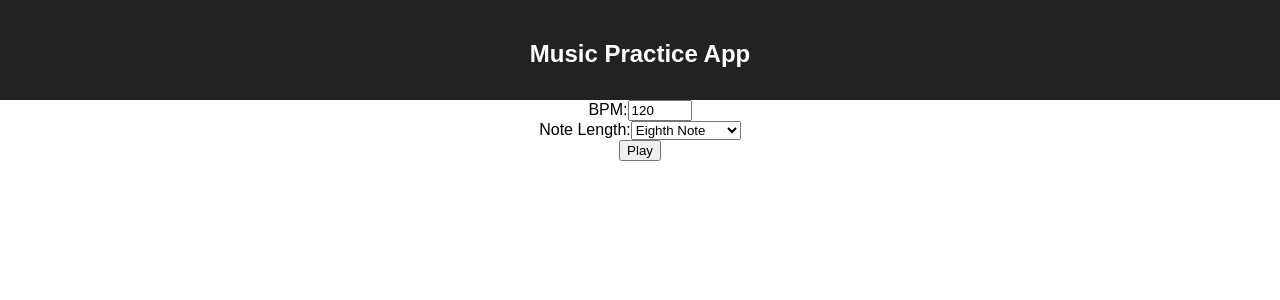
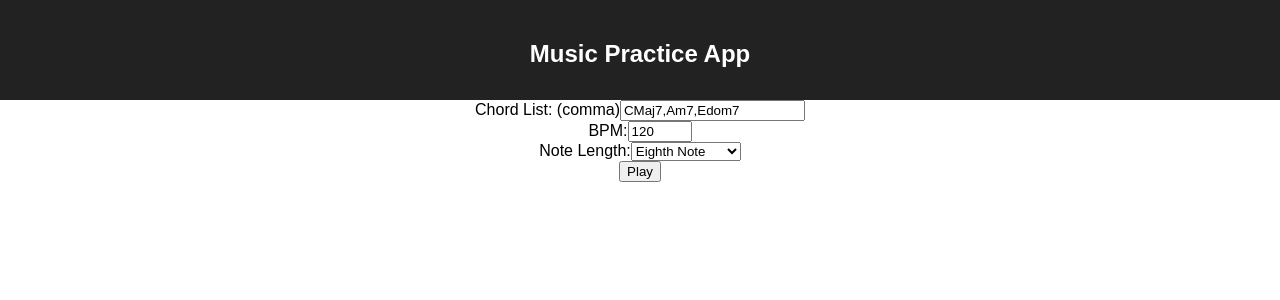
Before and after one commit to THEjoezack/music-practice-react, a React (Create React App) app: page / in a window 1280 px wide. Shown: the top 300 px of the page. Built offline with nearby package versions, Linux system fonts and the light colour scheme; the HTML template or start-up script is replaced by a standard one.

Commit message:
Exposing chords

```diff
--- a/src/App.js
+++ b/src/App.js
@@ -11,7 +11,8 @@ class App extends Component {
     this.state = {
       isPlaying: props.isPlaying,
       bpm: props.bpm,
-      noteLength: props.noteLength
+      noteLength: props.noteLength,
+      chords: props.chords
     };
   }
 
@@ -22,6 +23,11 @@ class App extends Component {
 
   updateNoteLength(event) {
     this.recalibrate({ noteLength: event.target.value });
+  }
+
+  updateChords(event) {
+    // validation etc
+    this.recalibrate({ chords: event.target.value.split(',') });
   }
 
   recalibrate(options) {
@@ -54,7 +60,7 @@ class App extends Component {
       looper.stop();
       this.hideSpinner();
     } else {
-      var chordNames = [ 'CMaj7', 'Am7', 'Edom7'];
+      var chordNames = this.state.chords;
       var chords = chordNames
         .map(x => { return scribble.chord(x) })
         .reduce((chords, c) => { return chords.concat(c); }, []);
@@ -76,10 +82,16 @@ class App extends Component {
   }
 
   render() {
+    // TODO Better UI for selecting chords
+    // TODO Actually show arpeggio shapes
     return (
       <div className="App">
         <div className="App-header">
           <h2>Music Practice App</h2>
+        </div>
+        <div>
+          <label htmlFor="chords">Chord List: (comma)</label>
+          <input id="chords" value={this.state.chords} onChange={this.updateChords.bind(this)} />
         </div>
         <div>
           <label htmlFor="bpm">BPM:</label>
@@ -113,7 +125,8 @@ App.defaultProps = {
   bpmMin: 1,
   bpmMax: 300,
   isPlaying: false,
-  noteLength: '8n'
+  noteLength: '8n',
+  chords: ['CMaj7', 'Am7', 'Edom7']
 };
 
 export default App;
```
